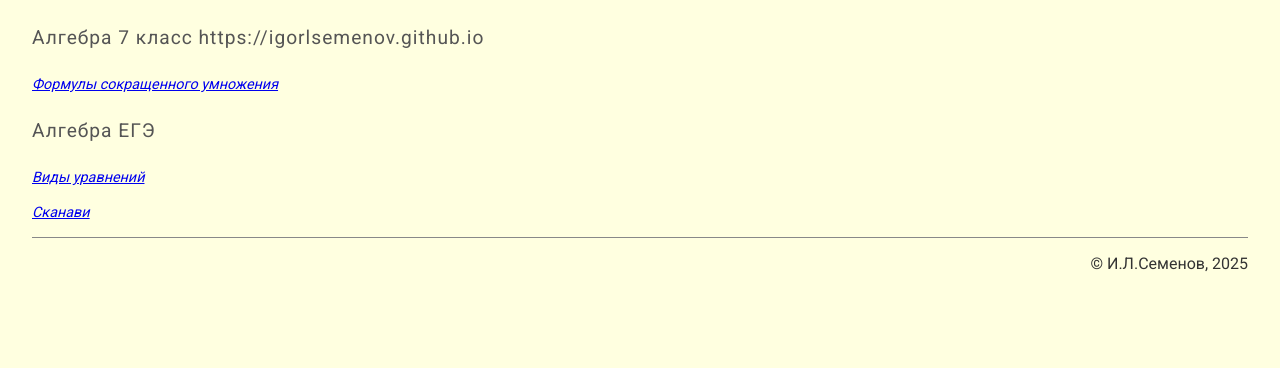
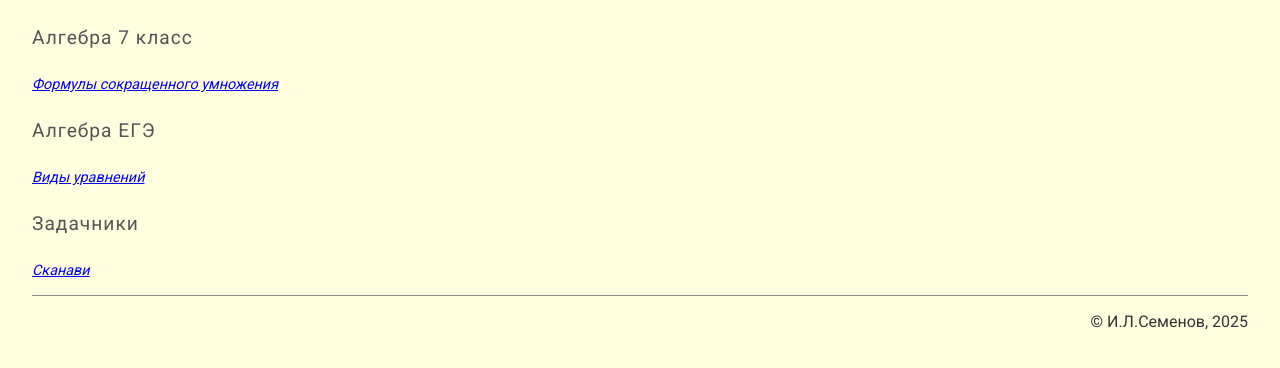
Before and after one commit to igorlsemenov/math, a Jekyll site: the page built from index.md, in a window 1280 px wide. Shown: the top 368 px of the page. Built offline with Jekyll 4.4.1, drawn with Linux system fonts in a browser that asks for light colours; part of the change alters nothing that is shown.

Commit message:
Update index.md

```diff
--- a/index.md
+++ b/index.md
@@ -3,7 +3,7 @@ layout: directory
 title: Сканави
 ---
 
-#### Алгебра 7 класс https://igorlsemenov.github.io
+#### Алгебра 7 класс
 
 [Формулы сокращенного умножения](https://igorlsemenov.github.io/math/алгебра/7/ф-лы_сокр._умножения)
 
@@ -11,4 +11,6 @@ title: Сканави
 
 [Виды уравнений](https://igorlsemenov.github.io/math/алгебра/егэ/егэ_ералаш)
 
+#### Задачники
+
 [Сканави](https://igorlsemenov.github.io/math/алгебра/сканави)
```
